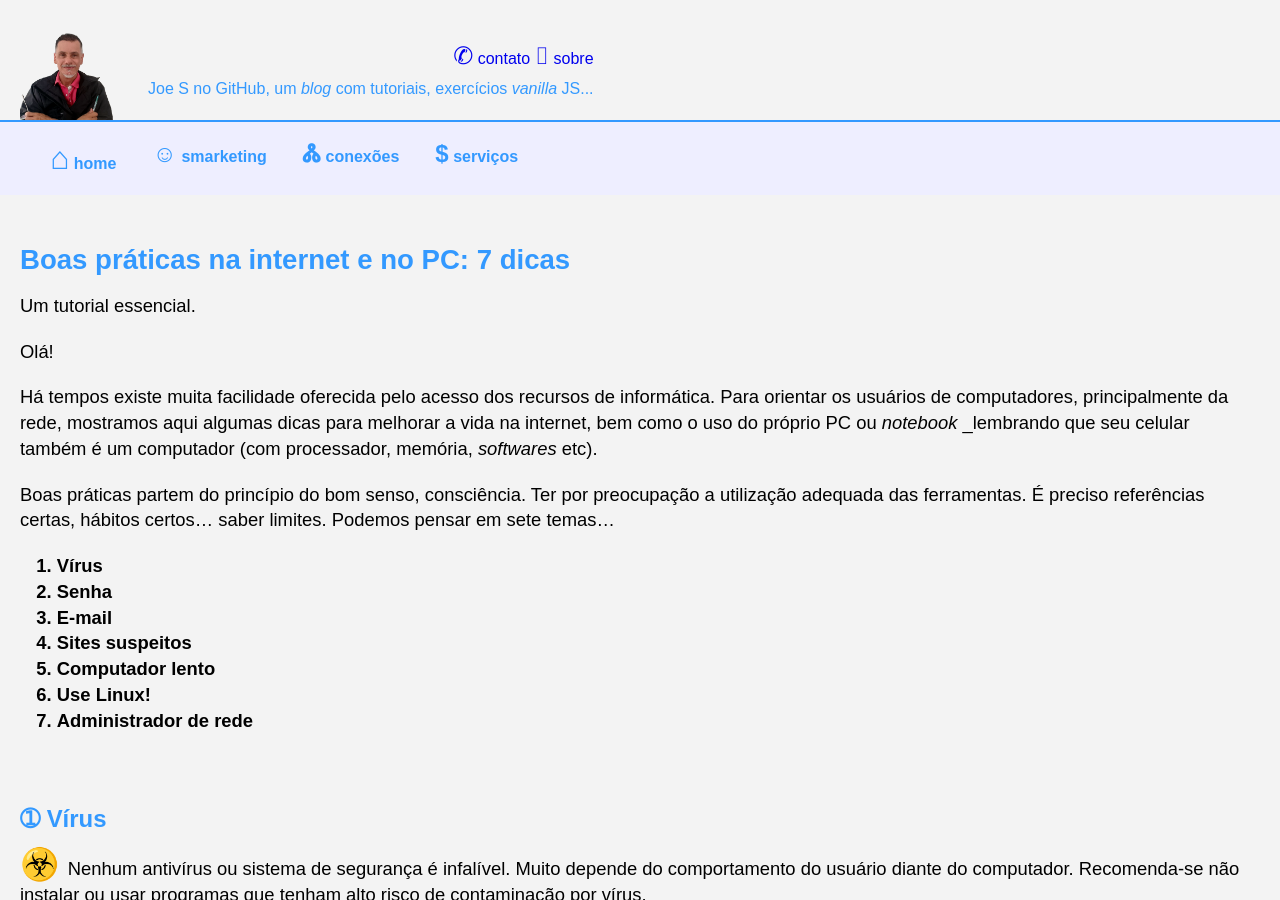
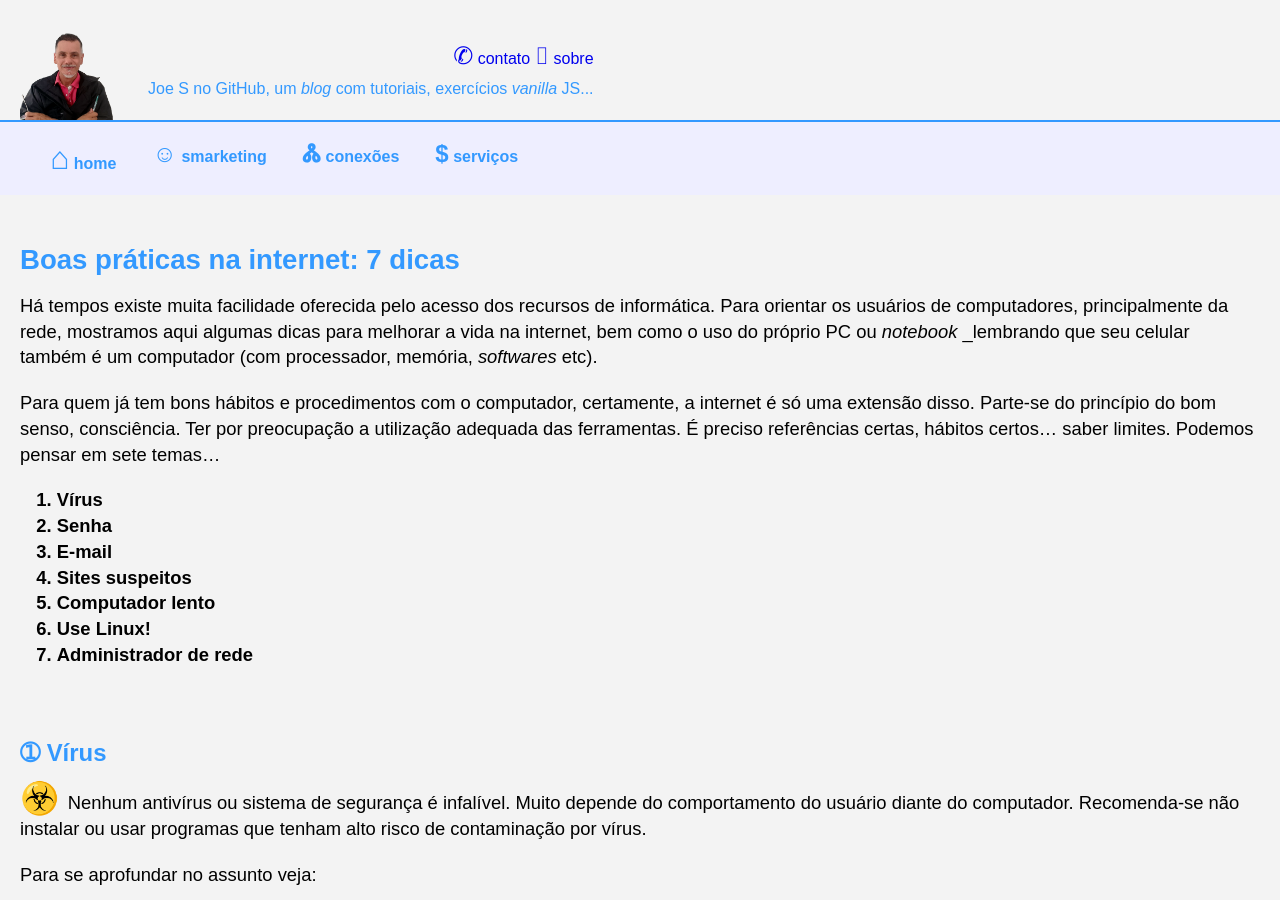
Before and after one commit to Joesynth/joesynth.github.io, a Jekyll site: the page built from _posts/2021-02-07-boas-praticas-na-internet.md, in a window 1280 px wide and 900 px high. Built offline with Jekyll 4.4.1, drawn with Linux system fonts in a browser that asks for light colours.

Commit message:
Update 2021-02-07-boas-praticas-na-internet.md

```diff
--- a/_posts/2021-02-07-boas-praticas-na-internet.md
+++ b/_posts/2021-02-07-boas-praticas-na-internet.md
@@ -1,12 +1,8 @@
-# Boas práticas na internet e no PC: 7 dicas
-
-Um tutorial essencial.
-
-Olá!
+# Boas práticas na internet: 7 dicas
 
 Há tempos existe muita facilidade oferecida pelo acesso dos recursos de informática. Para orientar os usuários de computadores, principalmente da rede, mostramos aqui algumas dicas para melhorar a vida na internet, bem como o uso do próprio PC ou <em>notebook</em> _lembrando que seu celular também é um computador (com processador, memória, <em>softwares</em> etc).
 
-Boas práticas partem do princípio do bom senso, consciência. Ter por preocupação a utilização adequada das ferramentas. É preciso referências certas, hábitos certos... saber limites. Podemos pensar em sete temas...
+Para quem já tem bons hábitos e procedimentos com o computador, certamente, a internet é só uma extensão disso. Parte-se do princípio do bom senso, consciência. Ter por preocupação a utilização adequada das ferramentas. É preciso referências certas, hábitos certos... saber limites. Podemos pensar em sete temas...
 
 
 
```
